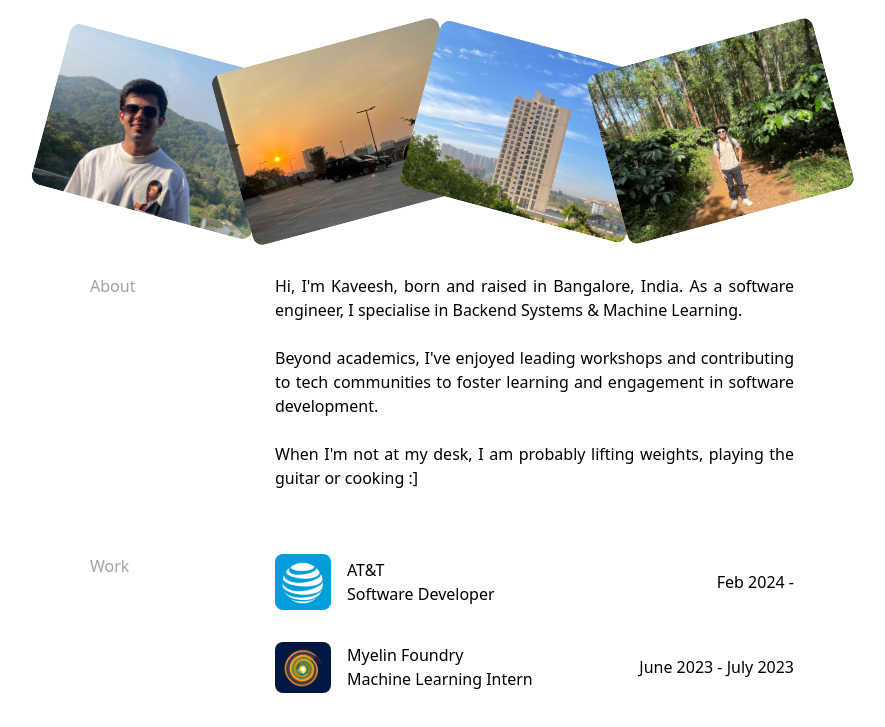
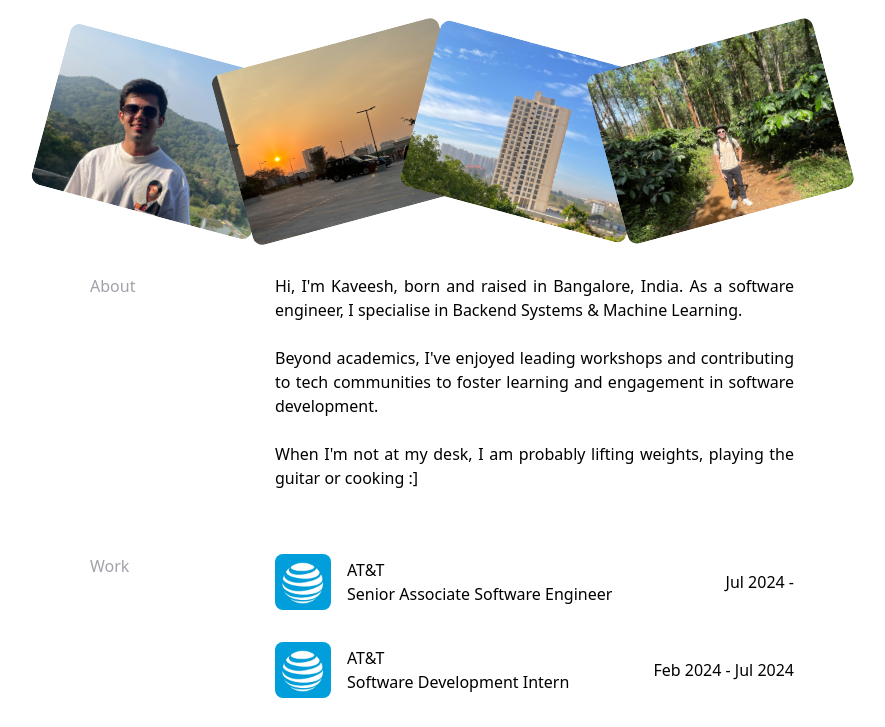
Before and after one commit to KaveeshKhattar/KaveeshKhattar.github.io, a website: page about.html in a window 1280 px wide. Shown: the part 199-926 px from the top of the page, without its empty margins (198-1083 px from the left). Drawn offline with Linux system fonts and the light colour scheme.

Commit message:
Updated Resume and added position

```diff
--- a/about.html
+++ b/about.html
@@ -132,12 +132,33 @@
                                         AT&T
                                     </div>
                                     <div class="position-name font-light">
-                                        Software Developer
+                                        Senior Associate Software Engineer
                                     </div>
                                 </div>
                             </div>
                             <div class="duration text-right font-light content-center ml-2 basis-1/3 ">
-                            Feb&nbsp;2024 -
+                            Jul&nbsp;2024 -
+                            </div>
+                        </div>
+                    </a>
+
+                    <a href="https://www.att.com/" target="_blank">
+                        <div class="company flex flex-row justify-between grow mb-8">
+                            <div class="left-hand-side flex flex-row basis-2/3 ">
+                                <div class="company-logo shrink-0 content-center">
+                                        <img src="./imgs/att.jpg" alt="" class="w-14 rounded-lg">
+                                </div>
+                                <div class="text content-center ml-4">
+                                    <div class="company-name">
+                                        AT&T
+                                    </div>
+                                    <div class="position-name font-light">
+                                        Software Development Intern
+                                    </div>
+                                </div>
+                            </div>
+                            <div class="duration text-right font-light content-center ml-2 basis-1/3 ">
+                            Feb&nbsp;2024 - Jul&nbsp;2024
                             </div>
                         </div>
                     </a>
@@ -197,7 +218,7 @@
                         </div>
                     </a>
 
-                    <a href="./pdfs/Resume-v6.pdf", target="_blank">
+                    <a href="./pdfs/Resume-v8.pdf", target="_blank">
                         <div class="resume flex justify-between bg-[#f9f9f9] dark:bg-[#191919] rounded-lg">
 
                             <div class="left-hand-side flex">
```
Also changed, not shown: 1 other file.
